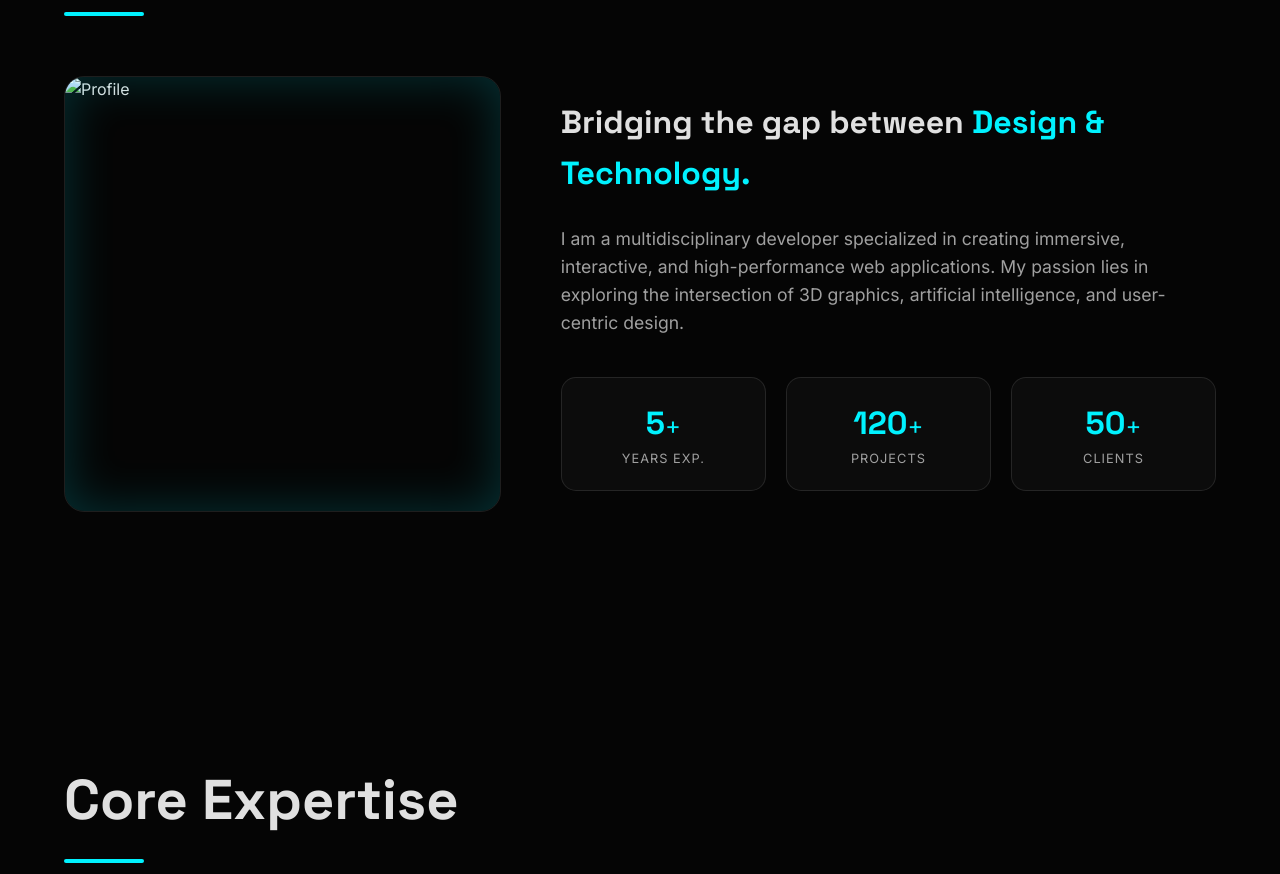
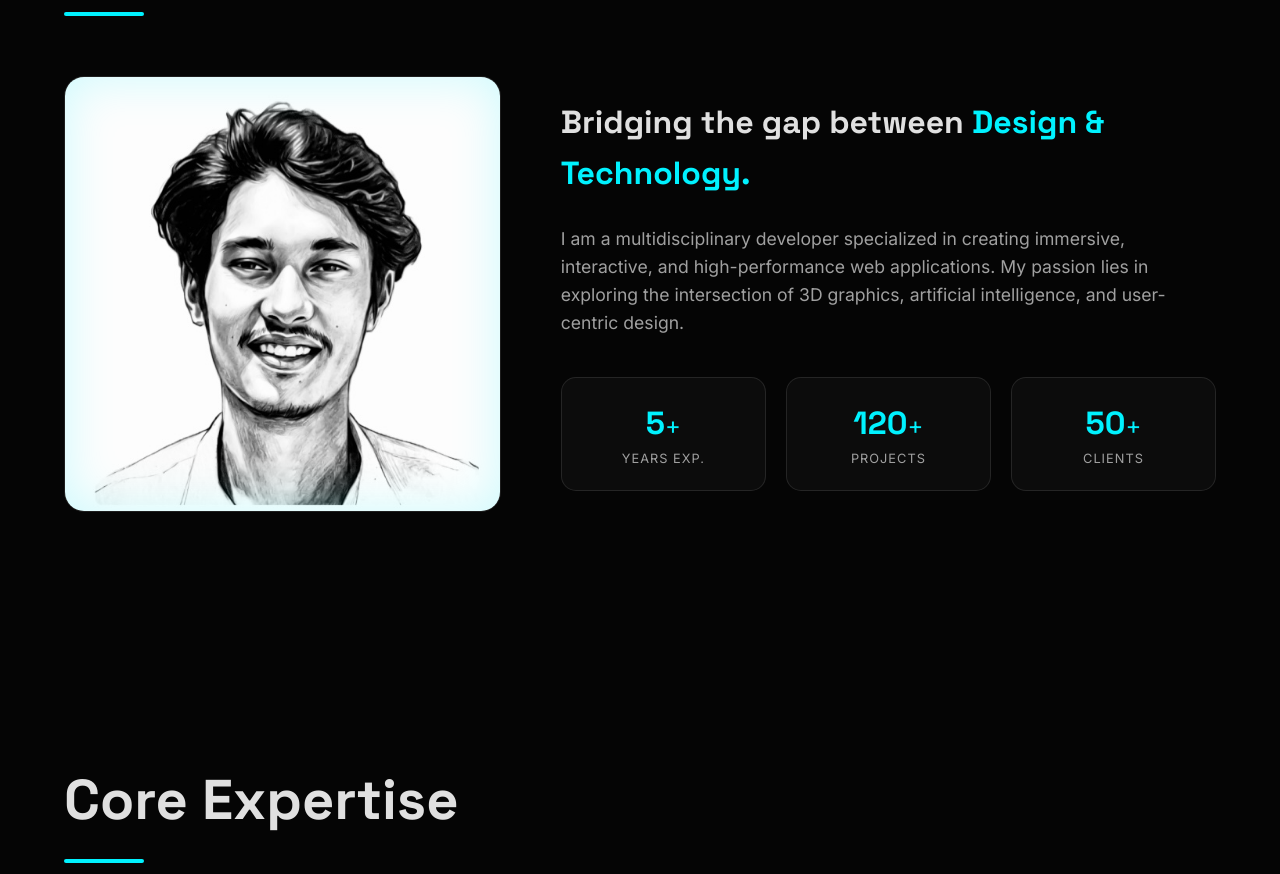
Before and after one commit to paulxeatri-max/About-me, a plain HTML site: page index.html in a window 1280 px wide. Shown: the part 1013-1887 px from the top of the page. Drawn offline with nearby package versions, Linux system fonts and the light colour scheme; the site is published under a folder, as on GitHub Pages, so addresses that start at the root find nothing; animation ran at ten frames a second.

Commit message:
Update title and image source in index.html

```diff
--- a/index.html
+++ b/index.html
@@ -3,7 +3,7 @@
 <head>
     <meta charset="UTF-8">
     <meta name="viewport" content="width=device-width, initial-scale=1.0">
-    <title>AI | Futuristic Portfolio</title>
+    <title>Portfolio</title>
     <link rel="stylesheet" href="style.css">
     <!-- Fonts -->
     <link rel="preconnect" href="https://fonts.googleapis.com">
@@ -82,7 +82,7 @@
             <div class="about-grid">
                 <div class="about-image reveal">
                     <div class="image-wrapper">
-                        <img src="/IMG_1469.jpeg" alt="Profile">
+                        <img src="IMG_1469.jpeg" alt="Profile">
                         <div class="image-glow"></div>
                     </div>
                 </div>
```
